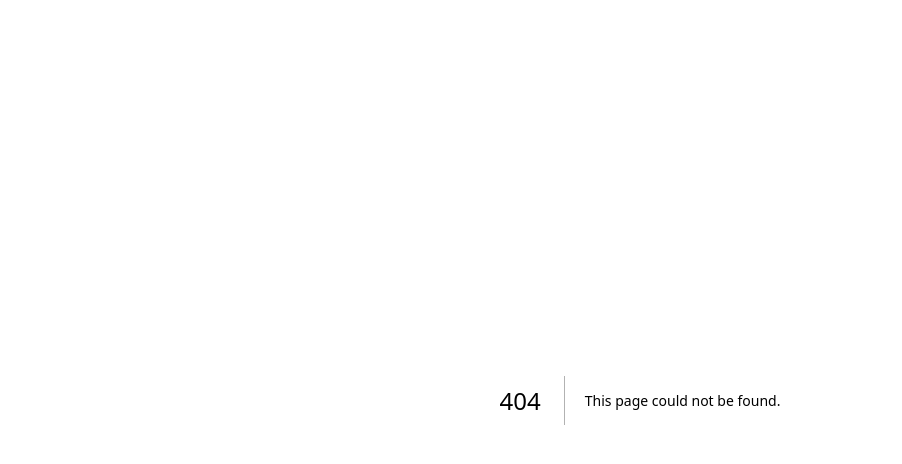
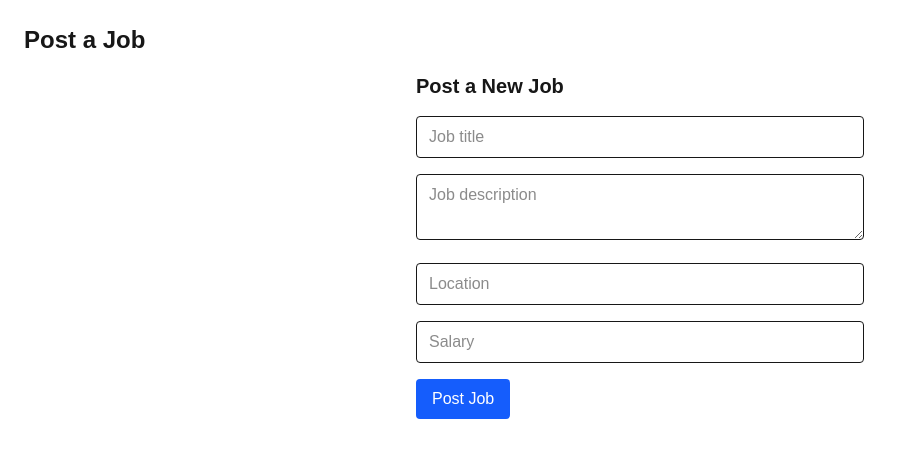
Before and after one commit to ViliusAndrul/job-board-frontend, a Next.js app: page /dashboard/employer/create-job in a window 1280 px wide. Before the commit this address had no page. Shown: the top 464 px of the page, without its empty margins (0-902 px from the left). Built offline with nearby package versions, Linux system fonts and the light colour scheme.

Commit message:
added job posting functionality with JobForm component and create job page

```diff
--- /dev/null
+++ b/src/app/dashboard/employer/create-job/page.tsx
@@ -0,0 +1,10 @@
+import JobForm from '@/components/JobForm';
+
+export default function CreateJobPage() {
+  return (
+    <div className="p-6">
+      <h1 className="text-2xl font-bold mb-4">Post a Job</h1>
+      <JobForm />
+    </div>
+  );
+}
--- a/src/app/dashboard/employer/page.tsx
+++ b/src/app/dashboard/employer/page.tsx
@@ -4,6 +4,7 @@ import React, { useEffect, useState } from 'react';
 import { fetchEmployerApplications } from '@/lib/api';
 import { useAuth } from '@/context/authContext';
 import { useRouter } from 'next/navigation';
+import Link from 'next/link';
 
 type Application = {
   id: number;
@@ -58,6 +59,14 @@ export default function EmployerDashboard() {
 
   return (
     <div className="p-4 space-y-6">
+    <h1 className="text-2xl font-bold">Employer Dashboard</h1>
+
+      <Link
+        href="/employer/create-job"
+        className="inline-block bg-blue-600 text-white px-4 py-2 rounded"
+      >
+        + Post New Job
+      </Link>
         <button onClick={logout} className="p-2 bg-red-500 text-white rounded">
         Log Out
       </button>
--- /dev/null
+++ b/src/components/JobForm.tsx
@@ -0,0 +1,80 @@
+'use client';
+
+import React, { useState } from 'react';
+import axios from 'axios';
+
+export default function JobForm() {
+  const [title, setTitle] = useState('');
+  const [description, setDescription] = useState('');
+  const [location, setLocation] = useState('');
+  const [salary, setSalary] = useState('');
+  const [message, setMessage] = useState('');
+
+  const handleSubmit = async (e: React.FormEvent) => {
+    e.preventDefault();
+
+    try {
+      await axios.post('/api/jobs', {
+        title,
+        description,
+        location,
+        salary,
+      });
+      setMessage('Job created successfully!');
+      setTitle('');
+      setDescription('');
+      setLocation('');
+      setSalary('');
+    } catch (err) {
+    if (axios.isAxiosError(err)) {
+      setMessage(err.response?.data?.message || 'Failed to create job');
+    } else {
+      setMessage('An unexpected error occurred');
+    }
+    }
+  };
+
+  return (
+    <form onSubmit={handleSubmit} className="space-y-4 max-w-md mx-auto">
+      <h2 className="text-xl font-semibold">Post a New Job</h2>
+      {message && <p className="text-sm text-blue-600">{message}</p>}
+      <input
+        type="text"
+        placeholder="Job title"
+        value={title}
+        onChange={(e) => setTitle(e.target.value)}
+        className="w-full border px-3 py-2 rounded"
+        required
+      />
+      <textarea
+        placeholder="Job description"
+        value={description}
+        onChange={(e) => setDescription(e.target.value)}
+        className="w-full border px-3 py-2 rounded"
+        required
+      />
+      <input
+        type="text"
+        placeholder="Location"
+        value={location}
+        onChange={(e) => setLocation(e.target.value)}
+        className="w-full border px-3 py-2 rounded"
+        required
+      />
+      <input
+        type="text"
+        placeholder="Salary"
+        value={salary}
+        onChange={(e) => setSalary(e.target.value)}
+        className="w-full border px-3 py-2 rounded"
+        required
+      />
+      <button
+        type="submit"
+        className="bg-blue-600 text-white px-4 py-2 rounded"
+      >
+        Post Job
+      </button>
+    </form>
+  );
+}
```
